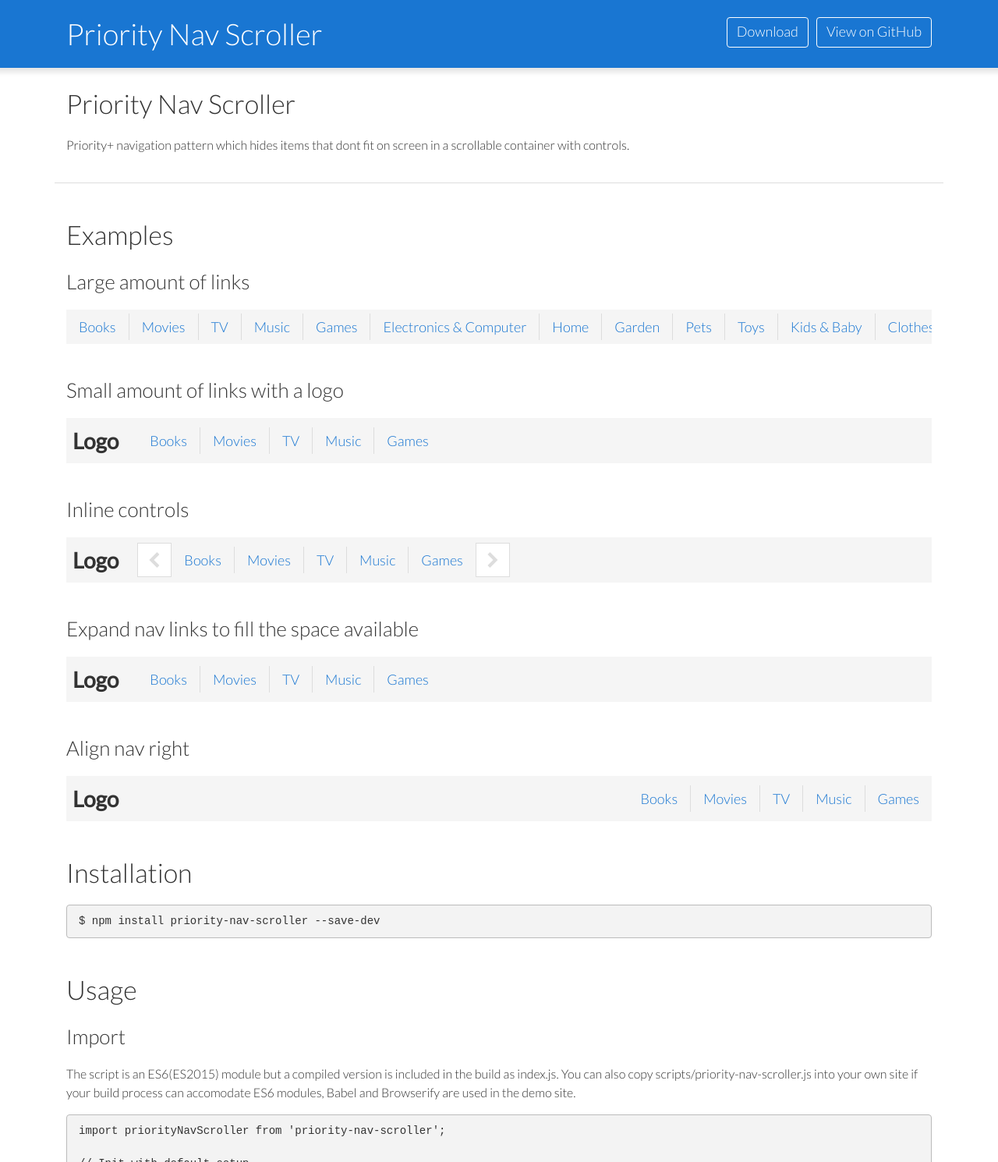
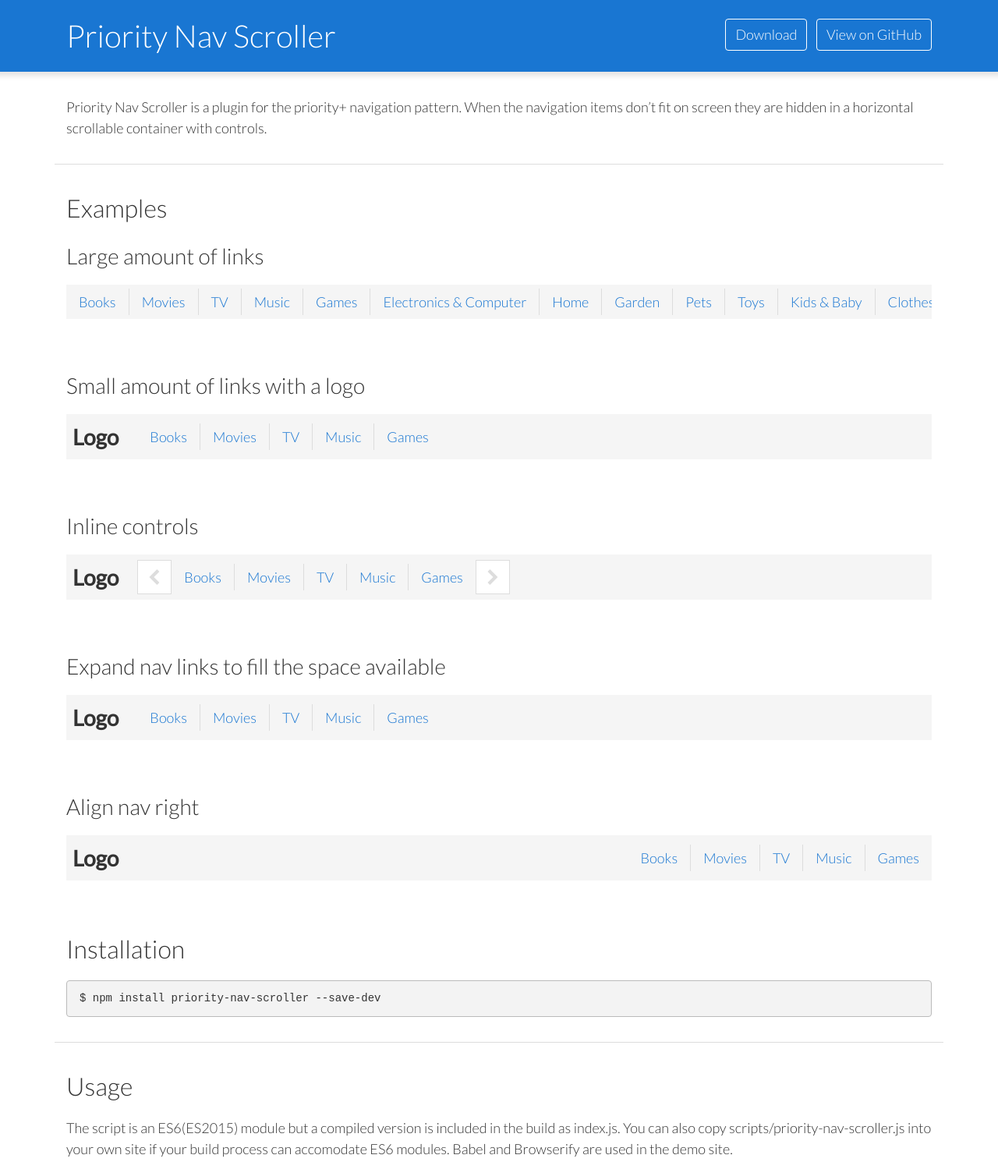
Before and after one commit to NigelOToole/priority-nav-scroller, a website with bundled scripts: page index.html in a window 1280 px wide. Shown: the top 1490 px of the page at 78% size. Built offline with nearby package versions, Linux system fonts and the light colour scheme.

Commit message:
Demo site layout

```diff
--- a/index.html
+++ b/index.html
@@ -3,7 +3,7 @@
   <head>
     <meta charset="utf-8">
     <meta name="viewport" content="width=device-width, initial-scale=1">
-    <title>Priority Nav Scroller - Priority+ navigation in a scrollable container with controls</title>
+    <title>Priority Nav Scroller - Priority+ navigation in a horizontal scrollable container with controls</title>
 
     <link rel="stylesheet" href="styles/site.css">
     <link rel="stylesheet" href="styles/priority-nav-scroller.css">
@@ -25,14 +25,13 @@
   </header>
 
 
-  <div class="demo demo--intro container">
-    <h2>Priority Nav Scroller</h2>
-    <p>Priority+ navigation pattern which hides items that dont fit on screen in a scrollable container with controls.</p>
+  <div class="section section--underline container">
+    <p>Priority Nav Scroller is a plugin for the priority+ navigation pattern. When the navigation items don’t fit on screen they are hidden in a horizontal scrollable container with controls.</p>
   </div>
 
 
 
-  <div class="container demo">
+  <div class="container section">
     <h2>Examples</h2>
 
     <h3>Large amount of links</h3>
@@ -79,7 +78,7 @@
 
 
 
-  <div class="container demo">
+  <div class="container section">
 
     <h3>Small amount of links with a logo</h3>
 
@@ -115,7 +114,7 @@
 
 
 
-  <div class="container demo">
+  <div class="container section">
 
     <h3>Inline controls</h3>
 
@@ -151,7 +150,7 @@
 
 
 
-  <div class="container demo">
+  <div class="container section">
 
     <h3>Expand nav links to fill the space available</h3>
 
@@ -187,7 +186,7 @@
 
 
 
-  <div class="container demo">
+  <div class="container section">
 
     <h3>Align nav right</h3>
 
@@ -233,12 +232,7 @@
 
 
 
-
-
-
-  <div class="container">
-
-    <div class="demo install">
+  <div class="container section section--underline">
     <h2>Installation</h2>
 
 <pre>
@@ -248,14 +242,13 @@
   </div>
 
 
-    <div class="demo usage">
+
+  <div class="container section section--underline">
     <h2>Usage</h2>
 
-      <h3>Import</h3>
+    <p>The script is an ES6(ES2015) module but a compiled version is included in the build as index.js. You can also copy scripts/priority-nav-scroller.js into your own site if your build process can accomodate ES6 modules. Babel and Browserify are used in the demo site.</p>
 
-      <p>The script is an ES6(ES2015) module but a compiled version is included in the build as index.js. You can also copy scripts/priority-nav-scroller.js into your own site if your build process can accomodate ES6 modules, Babel and Browserify are used in the demo site.</p>
-
-<pre><code>import priorityNavScroller from 'priority-nav-scroller';
+<pre><code>import PriorityNavScroller from 'priority-nav-scroller';
 
 // Init with default setup
 const navScrollerDefault = PriorityNavScroller();
@@ -292,7 +285,6 @@ navScrollers.forEach((currentValue, currentIndex) => {
     selector: currentValue
   });
 });
-
 </code></pre>
 
 
@@ -350,7 +342,9 @@ navScrollers.forEach((currentValue, currentIndex) => {
   </div>
 
 
-    <div class="demo">
+
+  <div class="container section section--underline">
+
     <h2>Demo site</h2>
     <p>Clone or download from Github.</p>
 
@@ -360,25 +354,27 @@ $ gulp serve
 
   </div>
 
-  </div>
 
 
-  <div class="container">
-    <p>Inspired by an article by <a href="https://benfrain.com/a-horizontal-scrolling-navigation-pattern-for-touch-and-mouse-with-moving-current-indicator/" target="_blank" rel="noopener">Ben Frain</a> and an article from <a href="https://css-tricks.com/priority-navigation-scrolling-dropdowns/" target="_blank" rel="noopener">CSS Tricks</a>.
+  <div class="container section">
+    <h2>Inspiration</h2>
+    <p><a href="https://benfrain.com/a-horizontal-scrolling-navigation-pattern-for-touch-and-mouse-with-moving-current-indicator/" target="_blank" rel="noopener">A horizontal scrolling navigation pattern for touch and mouse with moving current indicator</a> by Ben Frain.<br>
+    <a href="https://css-tricks.com/priority-navigation-scrolling-dropdowns/" target="_blank" rel="noopener">A Priority+ Navigation With Scrolling and Dropdowns</a> by Micah Miller-Eshleman on CSS-Tricks.
+    <a href="https://css-tricks.com/the-priority-navigation-pattern/" target="_blank" rel="noopener">The Priority+ Navigation Pattern</a> by Chris Coyier on CSS-Tricks.
     </p>
   </div>
 
 
+
   <footer class="footer">
     <div class="container">
-      Made by Nigel O Toole <a href="http://www.purestructure.com" target="_blank" rel="noopener">pure structure</a>
+      Made by Nigel O Toole - <a href="http://www.purestructure.com" target="_blank" rel="noopener">pure structure</a>
     </div>
   </footer>
 
 
-    <!-- build:js scripts/main.js -->
+
   <script src="scripts/bundle.js"></script>
-    <!-- endbuild -->
 
   </body>
 </html>
--- a/styles/site/_site.scss
+++ b/styles/site/_site.scss
@@ -18,7 +18,7 @@ html {
 body {
   margin: 0;
   font-family: "Lato", "Helvetica Neue", Helvetica, Arial, sans-serif;
-  font-size: 1rem;
+  font-size: 1.125rem;
   font-weight: 300;
   line-height: 1.5;
   color: #333;
@@ -39,31 +39,82 @@ a {
 // Type
 h1, h2, h3, h4, h5, h6 {
   font-weight: 300;
+}
 
-  small {
-    font-size: 60%;
-  }
-}
 h1, h2 {
   margin: 0 0 1.5rem 0;
 }
+
 h1, h2, h3, h4, h5, h6, p {
   margin: 0 0 1rem 0;
 }
 
-h1 { font-size: 38px; }
-h2 { font-size: 34px; }
-h3 { font-size: 26px; }
-h4 { font-size: 20px; }
-h5 { font-size: 16px; }
-h6 { font-size: 14px; }
-
-// p {
-//   margin: 0 0 15px 0;
-// }
+h1 { font-size: 2.5rem; }
+h2 { font-size: 2rem; }
+h3 { font-size: 1.75rem; }
+h4 { font-size: 1.5rem; }
+h5 { font-size: 1.25rem; }
+h6 { font-size: 1rem; }
 
 strong {
   font-weight: 400;
+}
+
+p:last-child {
+  margin: 0;
+}
+
+
+
+// ----- Components -----
+
+.btn {
+  display: inline-block;
+  padding: .375rem .75rem;
+  text-align: center;
+  vertical-align: middle;
+  line-height: 1.5;
+  background-color: #fff;
+  border: 1px solid #bbb;
+  border-radius: 4px;
+  transition: background-color .3s, color .3s;
+  cursor: pointer;
+
+  &:hover, &:active {
+    background-color: #f3f3f3;
+  }
+}
+
+.btn-white {
+  color: #fff;
+  border-color: #fff;
+  background-color: transparent;
+}
+
+.icon {
+  display: inline-block;
+  position: relative;
+  top: -0.1em;
+  width: 1em;
+  height: 1em;
+  fill: currentColor;
+  vertical-align: middle;
+}
+
+pre {
+  display: block;
+  padding: .75rem 1rem;
+  margin: 0 0 1.5rem 0;
+  overflow: auto;
+  font-family: 'Cutive Mono', SFMono-Regular, Menlo, Monaco, Consolas, "Liberation Mono", "Courier New", monospace;
+  font-size: .875rem;
+  background-color: #f3f3f3;
+  border: 1px solid #bbb;
+  border-radius: 4px;
+
+  &:last-child {
+    margin-bottom: 0;
+  }
 }
 
 
@@ -78,15 +129,7 @@ strong {
   padding-right: 15px;
 }
 
-.icon {
-  display: inline-block;
-  position: relative;
-  top: -0.1em;
-  width: 1em;
-  height: 1em;
-  fill: currentColor;
-  vertical-align: middle;
-}
+
 
 // ----- Header and footer -----
 .header {
@@ -94,7 +137,7 @@ strong {
   top: 0;
   z-index: 100;
   width: 100%;
-  padding: 15px 0;
+  padding: 1rem 0;
   color: #fff;
   background-color: #1976D2;
   box-shadow: 0 0 6px 6px rgba(0,0,0,0.1);
@@ -104,7 +147,7 @@ strong {
     margin: 0;
 
     @media (max-width: 767px) {
-      font-size: 25px;
+      font-size: 1.5rem;
     }
     @media (min-width: 768px) {
       display: inline-block;
@@ -115,10 +158,10 @@ strong {
 
     .btn {
       margin: 0;
-      margin-top: 7px;
+      margin-top: .5rem;
 
       &:last-child {
-        margin-left: 7px;
+        margin-left: .5rem;
       }
     }
 
@@ -128,66 +171,18 @@ strong {
   }
 
 .footer {
-  padding-top: 15px;
-  padding-bottom: 15px;
-  font-size: 12px;
+  padding: 1rem 0;
   text-align: center;
 }
 
 
-// ----- Demo -----
-.demo {
-  margin-top: 40px;
-  margin-bottom: 40px;
+
+// ----- Sections -----
+.section {
+  padding-top: 2rem;
+  padding-bottom: 2rem;
 }
 
-.demo--intro {
-  margin-top: 20px;
+.section--underline {
   border-bottom: 1px solid #ddd;
-
-  p:last-child {
-    padding-bottom: 20px;
-  }
 }
-
-.btn {
-  display: inline-block;
-  text-align: center;
-  vertical-align: middle;
-  cursor: pointer;
-  border: 1px solid #bbb;
-  padding: 4px 12px 6px 12px;
-  font-size: 18px;
-  background-color: #fff;
-  border-radius: 4px;
-  transition: background-color .3s, color .3s;
-
-  &:hover, &:active {
-    background-color: #f3f3f3;
-  }
-}
-
-.btn-white {
-  color: #fff;
-  border-color: #fff;
-  background-color: transparent;
-}
-
-.install .btn {
-  margin-right: 15px;
-  margin-bottom: 15px;
-}
-
-pre {
-  display: block;
-  padding: 10px 15px;
-  margin: 0 0 20px 0;
-  overflow: auto;
-  font-family: 'Cutive Mono', monospace;
-  font-size: 14px;
-  word-break: break-all;
-  word-wrap: break-word;
-  background-color: #f3f3f3;
-  border: 1px solid #bbb;
-  border-radius: 4px;
-}
```
Also changed, not shown: styles/site.css. Lines whose indentation alone changed are shown as unchanged.
